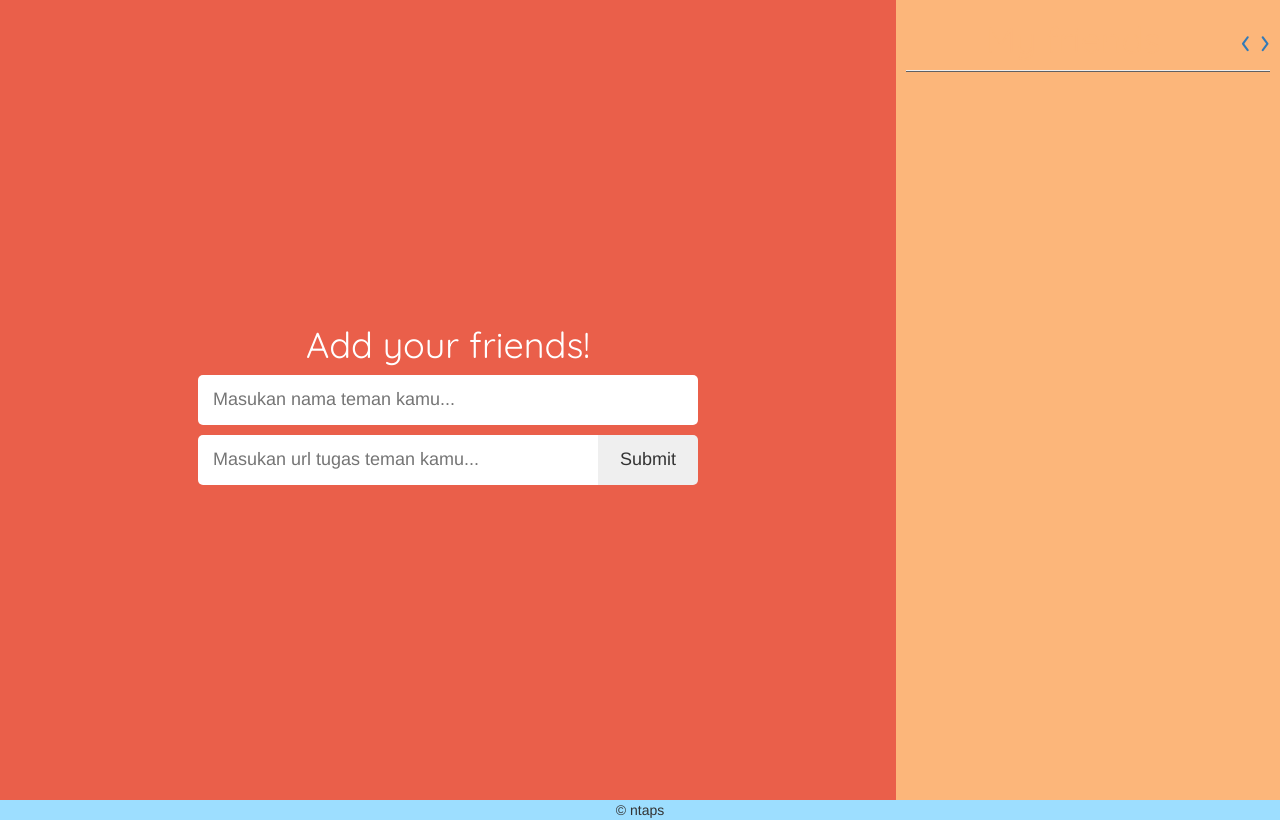
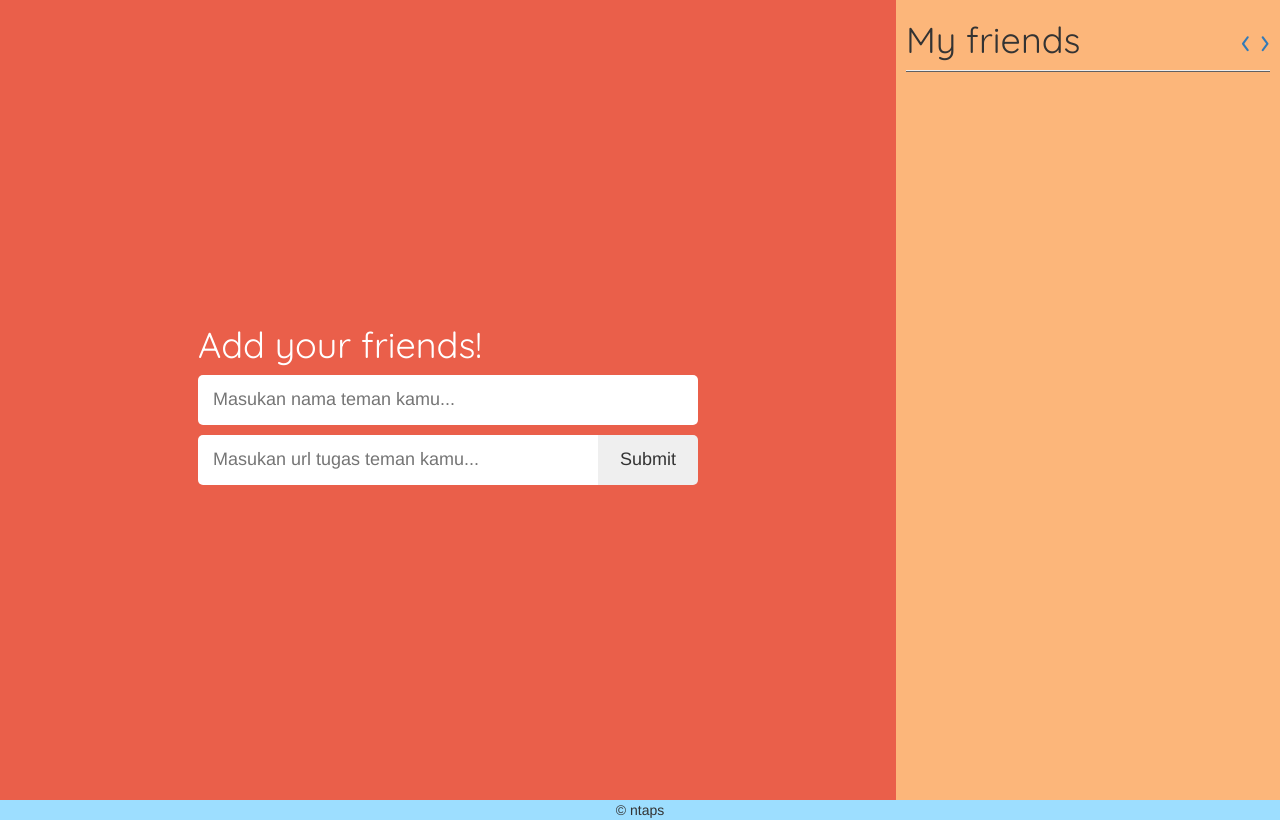
Before and after one commit to Mochaul/ppw-assignment-1, a Django app: template ntaps_add_friend/templates/add_friend/ntaps_add_friend.html in a window 1280 px wide. Shown: the part 56-876 px from the top of the page. Run offline with Django 3.2, Linux system fonts and the light colour scheme; the template is opened without the code that fills it: values that come from a table or form of the project are taken from there, others are empty; parts of the project's set-up code (start-up, migrations or seed data) failed here and were passed over; some libraries are stand-ins or nearby versions.

Commit message:
remove h1 styling

```diff
--- a/ntaps_stats/static/css/ntaps_stats.css
+++ b/ntaps_stats/static/css/ntaps_stats.css
@@ -43,11 +43,6 @@
   height: 25px;
 }
 
-h1{
-  text-align: center;
-  color: #fcb67a;
-}
-
 body{
   background-color: #b0f3c8;
 }
```
